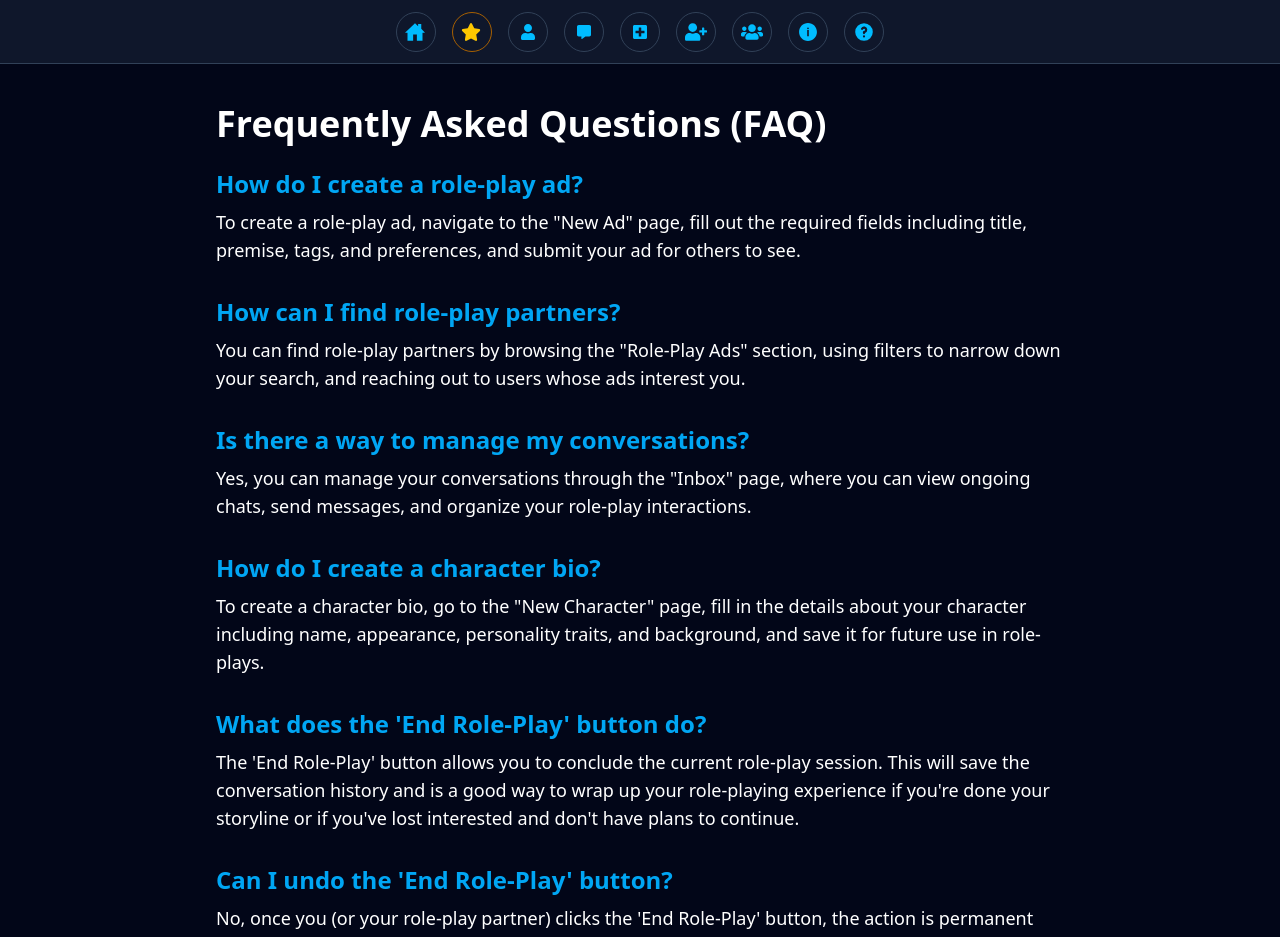
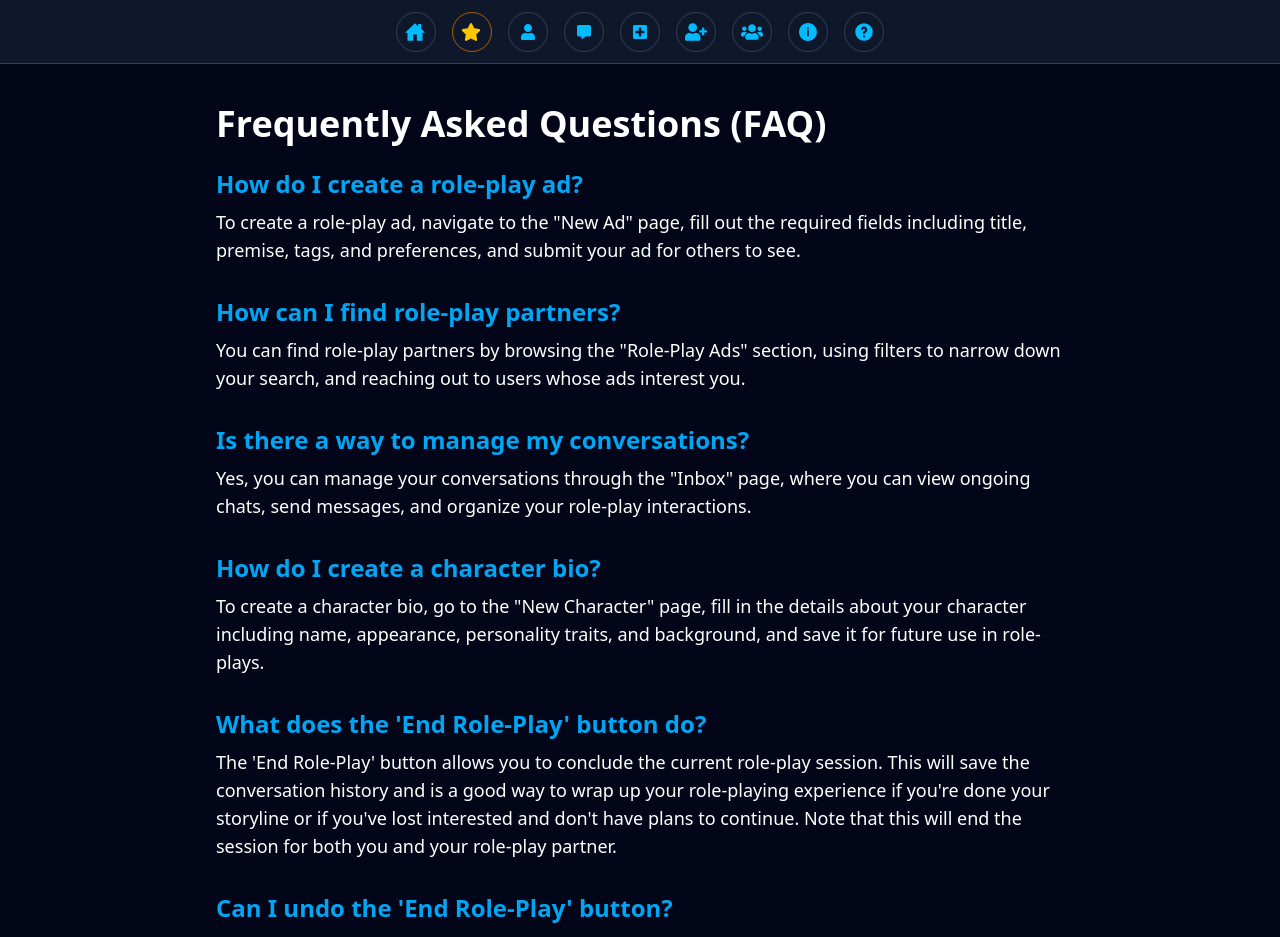
Before and after one commit to Hairum-Qureshi/story-roleplay-app, a React (Vite) app in the folder apps/frontend/: page /faq in a window 1280 px wide. Shown: the top 937 px of the page. Built offline with nearby package versions, Linux system fonts and the light colour scheme; no server answers.

Commit message:
updated one of the FAQ explanations

```diff
--- a/apps/frontend/src/pages/FAQ.tsx
+++ b/apps/frontend/src/pages/FAQ.tsx
@@ -56,7 +56,8 @@ export default function FAQ() {
 							role-play session. This will save the conversation history and is
 							a good way to wrap up your role-playing experience if you're done
 							your storyline or if you've lost interested and don't have plans
-							to continue.
+							to continue. Note that this will end the session for both you and
+							your role-play partner.
 						</p>
 					</div>
 					<div>
@@ -64,9 +65,10 @@ export default function FAQ() {
 							Can I undo the 'End Role-Play' button?
 						</h2>
 						<p className="text-lg">
-							No, once you (or your role-play partner) clicks the 'End Role-Play' button, the action is
-							permanent and cannot be undone. You will need to re-initiate a new
-							role-play session if you wish to continue.
+							No, once you (or your role-play partner) clicks the 'End
+							Role-Play' button, the action is permanent and cannot be undone.
+							You will need to re-initiate a new role-play session if you wish
+							to continue.
 						</p>
 					</div>
 				</div>
```
